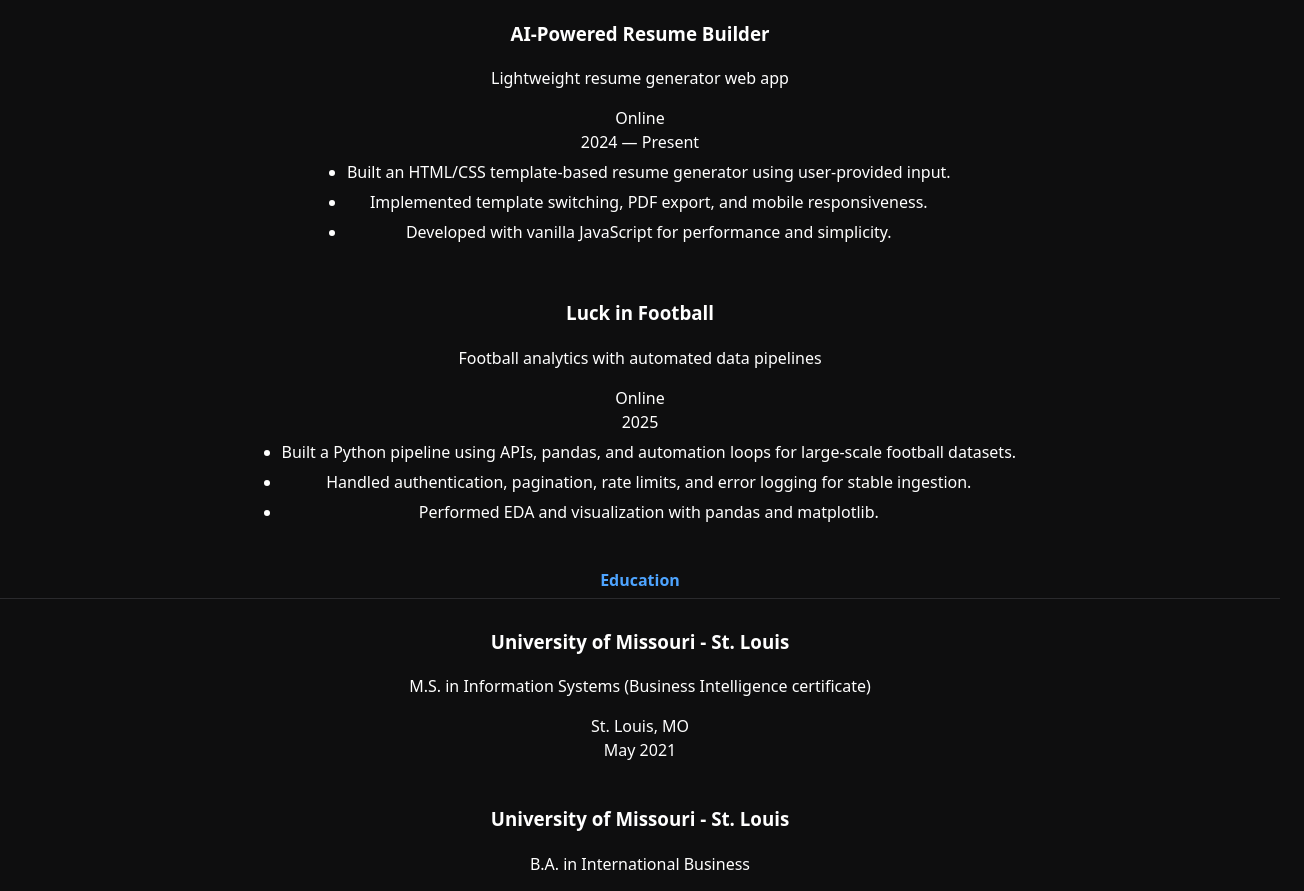
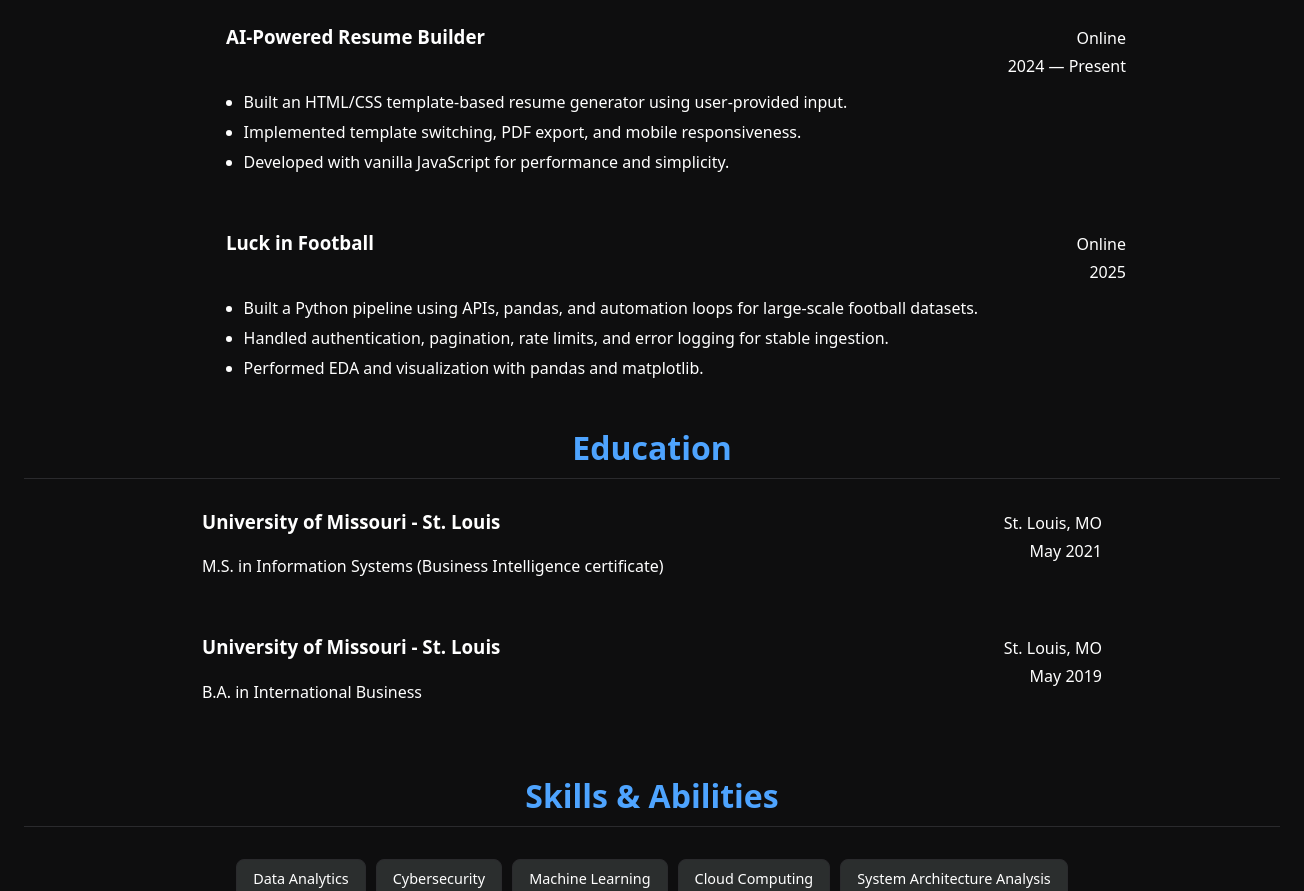
Before and after one commit to oscarg10/cloud-resume-challenge, a React (Vite) app in the folder frontend/: page /resume in a window 1280 px wide. Shown: the part 1140-2031 px from the top of the page, 1304 px wide, since content can reach past the window. Built offline with nearby package versions, Linux system fonts and the light colour scheme.

Commit message:
fixed styling of resume and project page.

```diff
--- a/frontend/src/assets/stylesheets/pages/post.css
+++ b/frontend/src/assets/stylesheets/pages/post.css
@@ -5,3 +5,8 @@ body[location='blog_post'] {
       color: rgb(160,160,160);
     }
   }
+
+  .posts h2 {
+    font-size: 1.5rem;
+    color: rgb(90, 96, 151);
+  }
--- a/frontend/src/assets/stylesheets/pages/projects.css
+++ b/frontend/src/assets/stylesheets/pages/projects.css
@@ -0,0 +1,65 @@
+/* Projects section */
+.projects {
+    margin-bottom: 32px;
+    width: 100%;
+    margin-left: 24px;
+  }
+
+.project_item h2 {
+    font-size: 1.5rem;
+}
+
+.thumb img {
+    object-fit: cover;
+    margin-bottom: 12px;
+    margin-top: 24px;
+}
+/* Button styles for project pages */
+.bttn {
+    display: inline-flex;
+    align-items: center;
+    justify-content: center;
+    gap: 8px;
+    padding: 12px 24px;
+    background-color: var(--card);
+    color: var(--accent);
+    text-decoration: none;
+    border: 1px solid var(--border);
+    border-radius: 8px;
+    font-size: 1rem;
+    font-weight: 500;
+    transition: all 0.2s ease;
+    cursor: pointer;
+  }
+
+  .bttn:hover {
+    background-color: var(--hover-color);
+    text-decoration: underline;
+    text-decoration-color: var(--accent-color);
+    text-underline-offset: 4px;
+    border-color: var(--accent-color);
+  }
+
+  /* Button with icon (Back to all projects) */
+  .bttn.l-icon {
+    display: inline-flex;
+    align-items: center;
+    gap: 8px;
+    margin-bottom: 24px;
+  }
+
+  .bttn.l-icon svg {
+    width: 20px;
+    height: 20px;
+    stroke-width: 2;
+  }
+
+  /* Ensure buttons in project items are properly styled */
+  .project_item .bttn {
+    margin-top: 16px;
+    width: fit-content;
+  }
+
+  .content_wrap {
+    margin-left: 24px;
+  }
--- a/frontend/src/assets/stylesheets/pages/resume.css
+++ b/frontend/src/assets/stylesheets/pages/resume.css
@@ -7,6 +7,7 @@ section.header {
   section.header h1 {
     text-align: center;
     margin-bottom: 12px;
+    font-size: 3rem;
   }
 
   section.header p {
@@ -20,6 +21,11 @@ section.header {
     margin: 0 auto;
   }
 
+  section.header p a {
+    color: var(--accent-color);
+    text-decoration: none;
+  }
+
   section.summary,
   section.experience,
   section.projects,
@@ -29,6 +35,7 @@ section.header {
     margin-bottom: 32px;
   }
 
+
 /* Section Titles */
 section.summary h2,
 section.experience h2,
@@ -36,11 +43,12 @@ section.header {
 section.education h2,
 section.skills h2 {
   margin: 24px 0 10px;
-    font-size: 1rem;
+  font-size: 2rem;
   border-bottom: 1px solid var(--border);
   padding-bottom: 6px;
   color: var(--accent-color);
   font-weight: 600;
+  text-align: center;
 }
 
   /* Center section items */
@@ -53,8 +61,90 @@ section.skills .items {
   flex-direction: column;
   align-items: center;
   gap: 24px;
+  text-align: center;
+  width: 100%;
 }
 
+/* Add consistent width for all items */
+section.summary .item,
+section.experience .item,
+section.projects .item,
+section.education .item,
+section.skills .item {
+  text-align: left;
+  max-width: 900px;
+  width: 100%;
+  margin: 0 auto;
+}
+
+section.summary .item p,
+section.experience .item p,
+section.projects .item p,
+section.education .item p,
+section.skills .item p {
+  text-align: center;
+}
+
+section.summary .item_heading,
+section.experience .item_heading,
+section.projects .item_heading,
+section.education .item_heading,
+section.skills .item_heading {
+  display: flex;
+  flex-direction: row;
+  justify-content: space-between;
+  align-items: baseline;  /* Aligns title with location/duration on same baseline */
+  gap: 16px;
+  margin-bottom: 12px;
+  width: 100%;
+}
+
+section.summary .item_heading .info,
+section.experience .item_heading .info,
+section.projects .item_heading .info,
+section.education .item_heading .info,
+section.skills .item_heading .info {
+  text-align: left;
+  flex: 1;
+}
+
+section.summary .item_heading .info p,
+section.experience .item_heading .info p,
+section.projects .item_heading .info p,
+section.education .item_heading .info p,
+section.skills .item_heading .info p {
+  text-align: left;
+  margin: 0;
+}
+
+section.summary .item_heading .details,
+section.experience .item_heading .details,
+section.projects .item_heading .details,
+section.education .item_heading .details,
+section.skills .item_heading .details {
+  display: flex;
+  flex-direction: column;
+  align-items: flex-end;
+  text-align: right;
+  gap: 4px;
+  flex-shrink: 0;
+  margin-left: 24px;  /* Consistent spacing from info */
+}
+
+
+section.summary .item_heading .details .location,
+section.experience .item_heading .details .location,
+section.projects .item_heading .details .location,
+section.education .item_heading .details .location,
+section.skills .item_heading .details .location,
+section.summary .item_heading .details .duration,
+section.experience .item_heading .details .duration,
+section.projects .item_heading .details .duration,
+section.education .item_heading .details .duration,
+section.skills .item_heading .details .duration {
+  text-align: right;
+  white-space: nowrap;
+}
   /* Lead Paragraph */
   p.lead {
     margin: 12px 0 18px;
@@ -95,19 +185,55 @@ section.skills .items {
     margin-bottom: 6px;
   }
 
-  /* Skills */
-  .skills {
-    display: flex;
-    gap: 10px;
-    flex-wrap: wrap;
-    margin-top: 10px;
+
+/* Skills section specific styles */
+
+section.skills {
+    text-align: center;
+    margin-bottom: 32px;
+    width: 100%;
   }
 
-  .skill {
+section.skills .item_heading {
+    display: none;  /* Hide the heading for skills */
+  }
+
+  section.skills .item {
+    text-align: center;
+  }
+
+  section.skills h2 {
+    text-align: center !important;
+    margin: 24px auto 10px auto;
+    display: block;
+    width: 100%;
+  }
+
+  section.skills .item_heading .info h3 {
+    display: none;  /* Explicitly hide the h3 title */
+  }
+  section.skills .item ul {
+    display: flex;
+    flex-wrap: wrap;
+    gap: 10px;
+    justify-content: center;
+    list-style: none;
+    padding: 0;
+    margin: 12px 0;
+  }
+
+  section.skills .item ul li {
     background: var(--card);
-    padding: 6px 10px;
+    padding: 8px 16px;
     border-radius: 8px;
     font-size: 0.9rem;
     color: var(--accent);
     border: 1px solid var(--border);
+    margin: 0;
   }
+
+  /* Hide empty location/duration */
+  section.skills .item_heading .details .location:empty,
+  section.skills .item_heading .details .duration:empty {
+    display: none;
+  }
--- a/frontend/src/data/resumeData.js
+++ b/frontend/src/data/resumeData.js
@@ -20,7 +20,6 @@ const resumeData = {
         {
           id: 2,
           title: "IT Senior Consultant — BDO Germany",
-          subtitle: "ITGC, SOC, and cybersecurity assurance",
           location: "Germany",
           duration: "October 2024 – Present",
           details: [
@@ -34,7 +33,6 @@ const resumeData = {
         {
           id: 3,
           title: "Senior Audit Associate — BDO US",
-          subtitle: "SOC & WebTrust assurance, audit execution",
           location: "United States",
           duration: "June 2021 – June 2024",
           details: [
@@ -51,7 +49,6 @@ const resumeData = {
         {
           id: 4,
           title: "AI-Powered Resume Builder",
-          subtitle: "Lightweight resume generator web app",
           location: "Online",
           duration: "2024 — Present",
           details: [
@@ -63,7 +60,6 @@ const resumeData = {
         {
           id: 5,
           title: "Luck in Football",
-          subtitle: "Football analytics with automated data pipelines",
           location: "Online",
           duration: "2025",
           details: [
--- a/frontend/src/main.jsx
+++ b/frontend/src/main.jsx
@@ -19,7 +19,7 @@ createRoot(document.querySelector('main')).render(
         <Route path="/projects" element={<ProjectsPage />} />
         <Route path="/projects/:handle" element={<ProjectPage />} />
         <Route path="/blog" element={<BlogPage />} />
-        <Route path="/blog/:handle" element={<PostPage />} />
+        <Route path="/blog/:date/:handle" element={<PostPage />} />
       </Route>
     </Routes>
   </BrowserRouter>)
--- a/frontend/src/pages/PostPage.jsx
+++ b/frontend/src/pages/PostPage.jsx
@@ -9,14 +9,19 @@ export default function PostPage() {
   const { handle, date } = useParams();
 
   const post = blogData.find(p => p.handle === handle);
+
+  if (!post) {
+    return <div>Post not found</div>;
+  }
+
   return (
     <>
-      <NavLink className="bttn l-icon" to={`/`}>
+      <NavLink className="bttn l-icon" to={`/blog`}>
         <ChevronLeft />
-        Back to Home Page
+        Back to all posts
       </NavLink>
       <h1>{post.name}</h1>
-      <div className="date">{post.date}</div>
+      <div className="date">{date || post.date}</div>
       <div className="markdown" dangerouslySetInnerHTML={{ __html: post.body_html }} />
     </>
   )
```
Also changed, not shown: frontend/src/assets/stylesheets/pages/blog.css (+37 -12 lines), frontend/src/data/projectsData.json (+2 -2 lines). Lines whose indentation alone changed are shown as unchanged.
